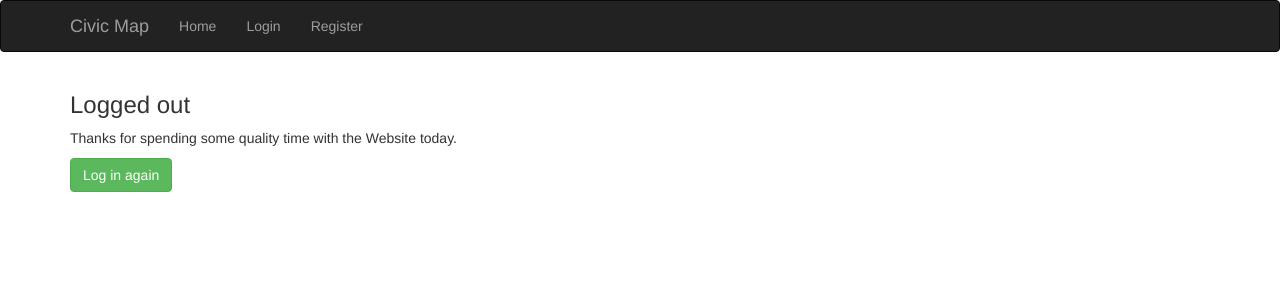
After one commit to thunderbluffers/civic-map, a Django app: template templates/registration/logged_out.html in a window 1280 px wide. The commit adds this page. Shown: the top 300 px of the page. Run offline with Django 3.2, Linux system fonts and the light colour scheme; the template is opened without the code that fills it, so the values that code supplies are empty; parts of the project's set-up code (start-up, migrations or seed data) failed here and were passed over; some libraries are stand-ins or nearby versions.

Commit message:
login fb url, logged out tmpl, allowed hosts

```diff
--- a/civic_map/settings.py
+++ b/civic_map/settings.py
@@ -28,7 +28,8 @@ SECRET_KEY = '*jqio&rhj(^hqnm9ly02ye+x&=!aw6-4q7m08519bi$^z&#!*%'
 # SECURITY WARNING: don't run with debug turned on in production!
 DEBUG = True
 
-ALLOWED_HOSTS = []
+DEV_HOST = os.getenv('DEV_HOST', '127.0.0.1')
+ALLOWED_HOSTS = ['localhost', '127.0.0.1', DEV_HOST]
 
 
 # Application definition
@@ -55,7 +56,6 @@ MIDDLEWARE = [
     'django.contrib.messages.middleware.MessageMiddleware',
     'django.middleware.clickjacking.XFrameOptionsMiddleware',
     'social_django.middleware.SocialAuthExceptionMiddleware',
-
 ]
 
 ROOT_URLCONF = 'civic_map.urls'
--- /dev/null
+++ b/templates/registration/logged_out.html
@@ -0,0 +1,15 @@
+{% extends "base.html" %}
+{% load i18n %}
+
+{% block content %}
+<h3 class="font-green">{% trans "Logged out" %}</h3>
+<p>
+    Thanks for spending some quality time with the Website today.
+</p>
+
+ <div class="row">
+    <div class="col-md-12">
+        <a href="{% url "login" %}" class="btn btn-success"> Log in again </a>
+    </div>
+</div>
+{% endblock %}
```
Also changed, not shown: templates/registration/login.html (+7 -18 lines), 2 other files.
